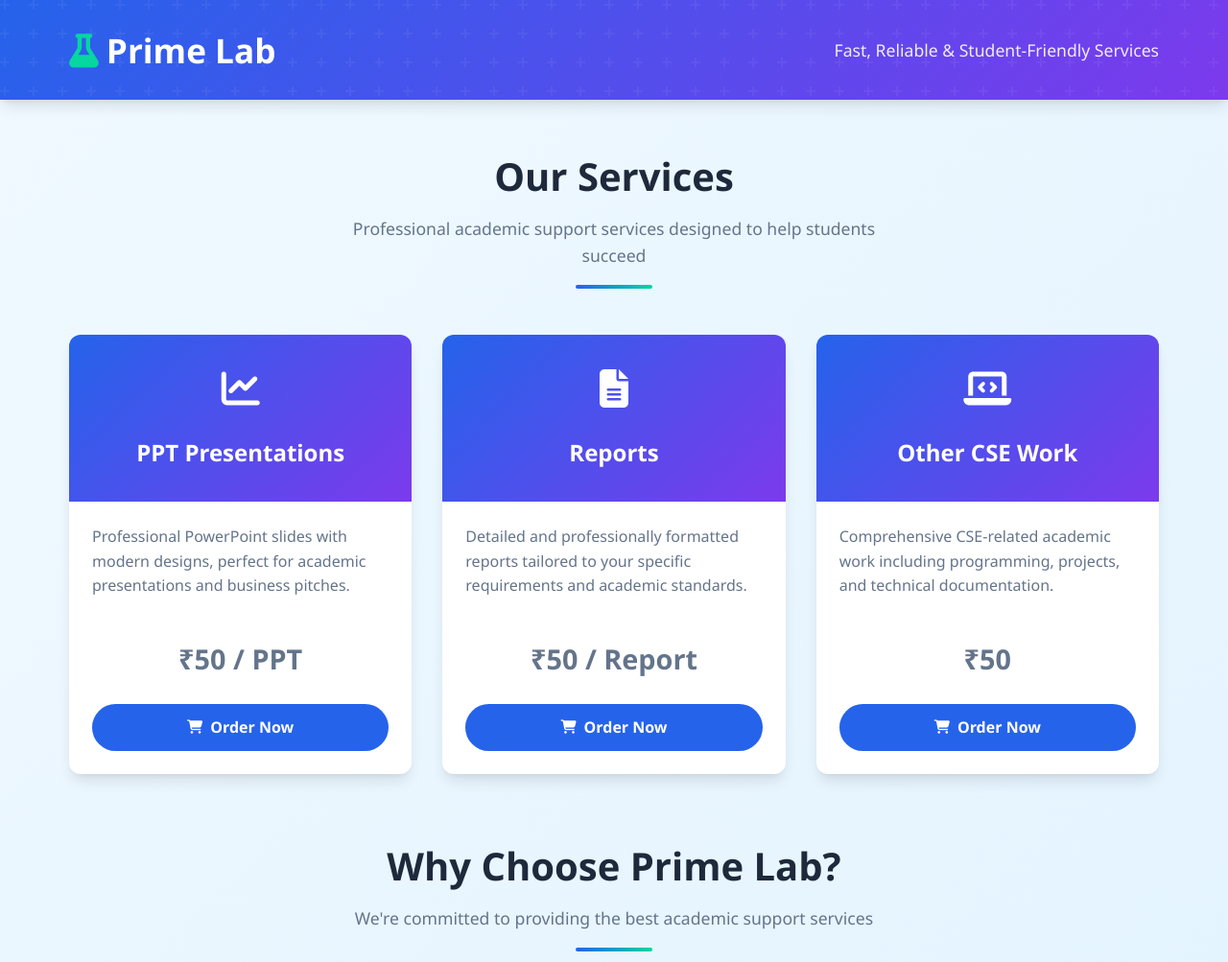
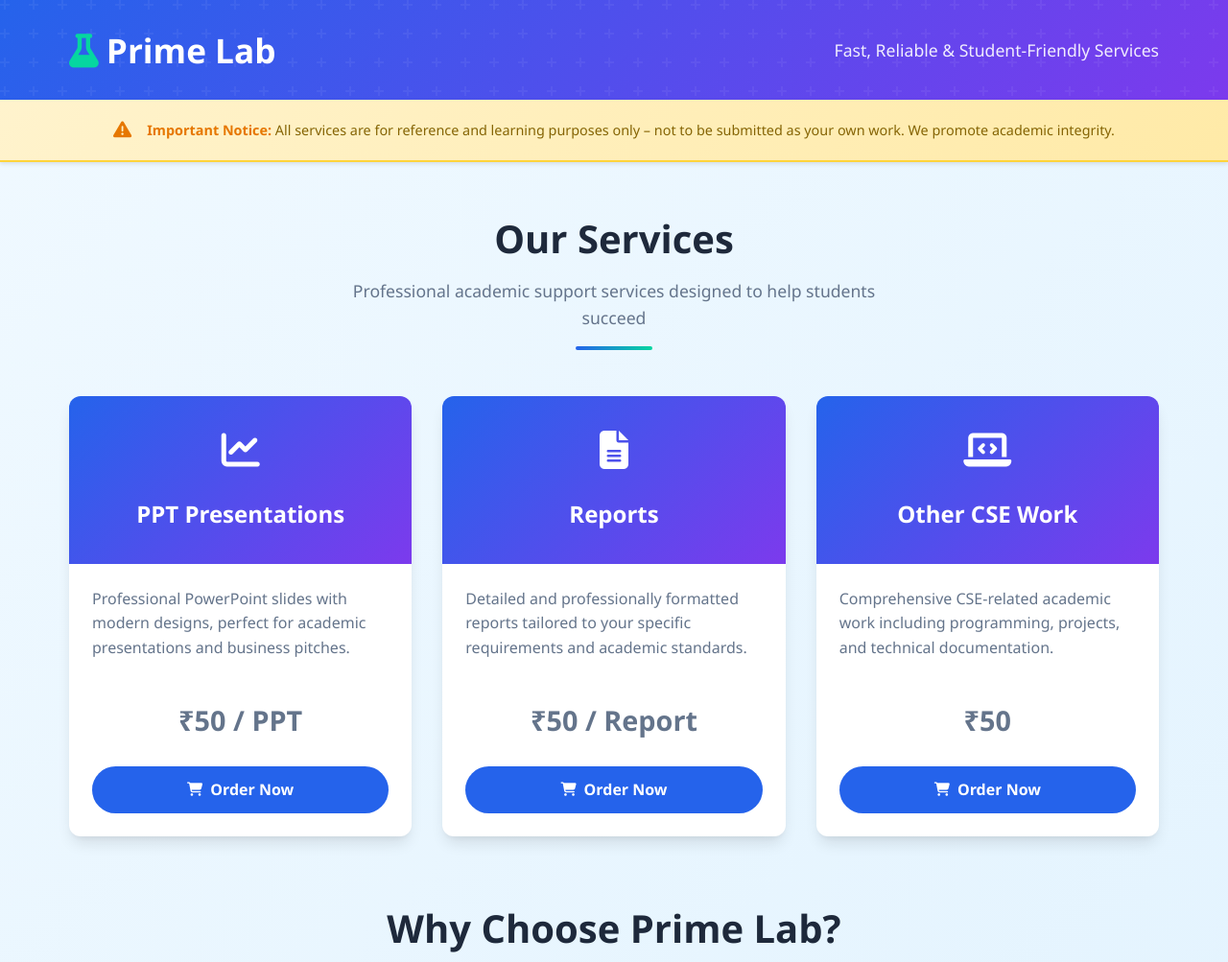
Before and after one commit to ravi0kr/Prime_Lab, a plain HTML site: page index.html in a window 1280 px wide. Shown: the top 1003 px of the page at 96% size. Drawn offline with Linux system fonts and the light colour scheme.

Commit message:
Update index.html

```diff
--- a/index.html
+++ b/index.html
@@ -22,6 +22,18 @@
       <p class="tagline">Fast, Reliable &amp; Student-Friendly Services</p>
     </div>
   </header>
+
+    <!-- Disclaimer Banner -->
+  <div class="disclaimer">
+    <div class="disclaimer-content">
+      <div class="disclaimer-icon">
+        <i class="fas fa-exclamation-triangle"></i>
+      </div>
+      <div class="disclaimer-text">
+        <strong>Important Notice:</strong> All services are for reference and learning purposes only – not to be submitted as your own work. We promote academic integrity.
+      </div>
+    </div>
+  </div>
 
   <div class="container">
     <div class="section-title">
```
